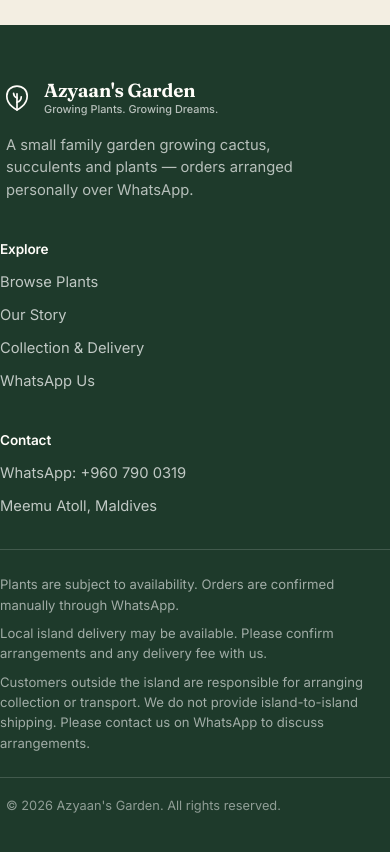
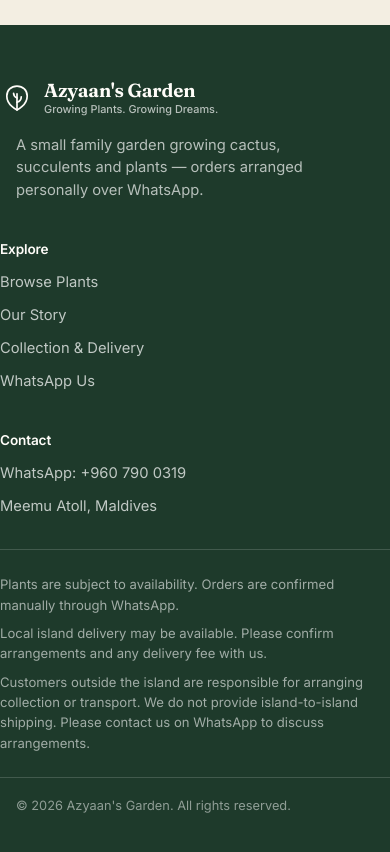
Before and after one commit to sinfiamuli-hue/azyaans-garden, a React (Vite) app: page / in a window 390 px wide. Shown: the part 4300-5152 px from the top of the page. Built offline with nearby package versions, Linux system fonts and the light colour scheme.

Commit message:
Increase padding-left for footer brand and copyright

```diff
--- a/src/components/Footer.css
+++ b/src/components/Footer.css
@@ -80,6 +80,6 @@
      brand description and the copyright line on phones. */
   .site-footer__brand p,
   .site-footer__bottom p {
-    padding-left: 6px;
+    padding-left: 16px;
   }
 }
```
